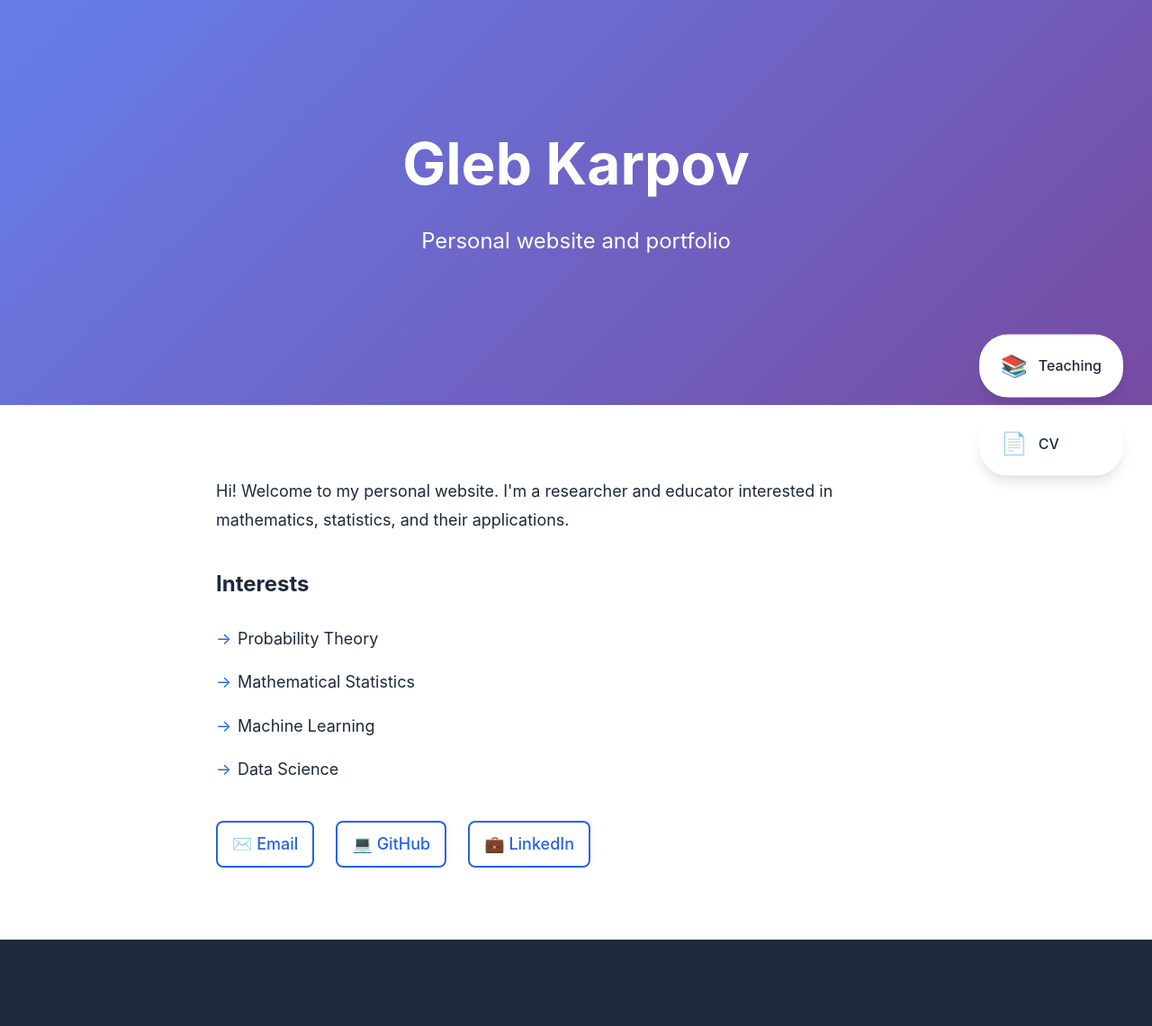
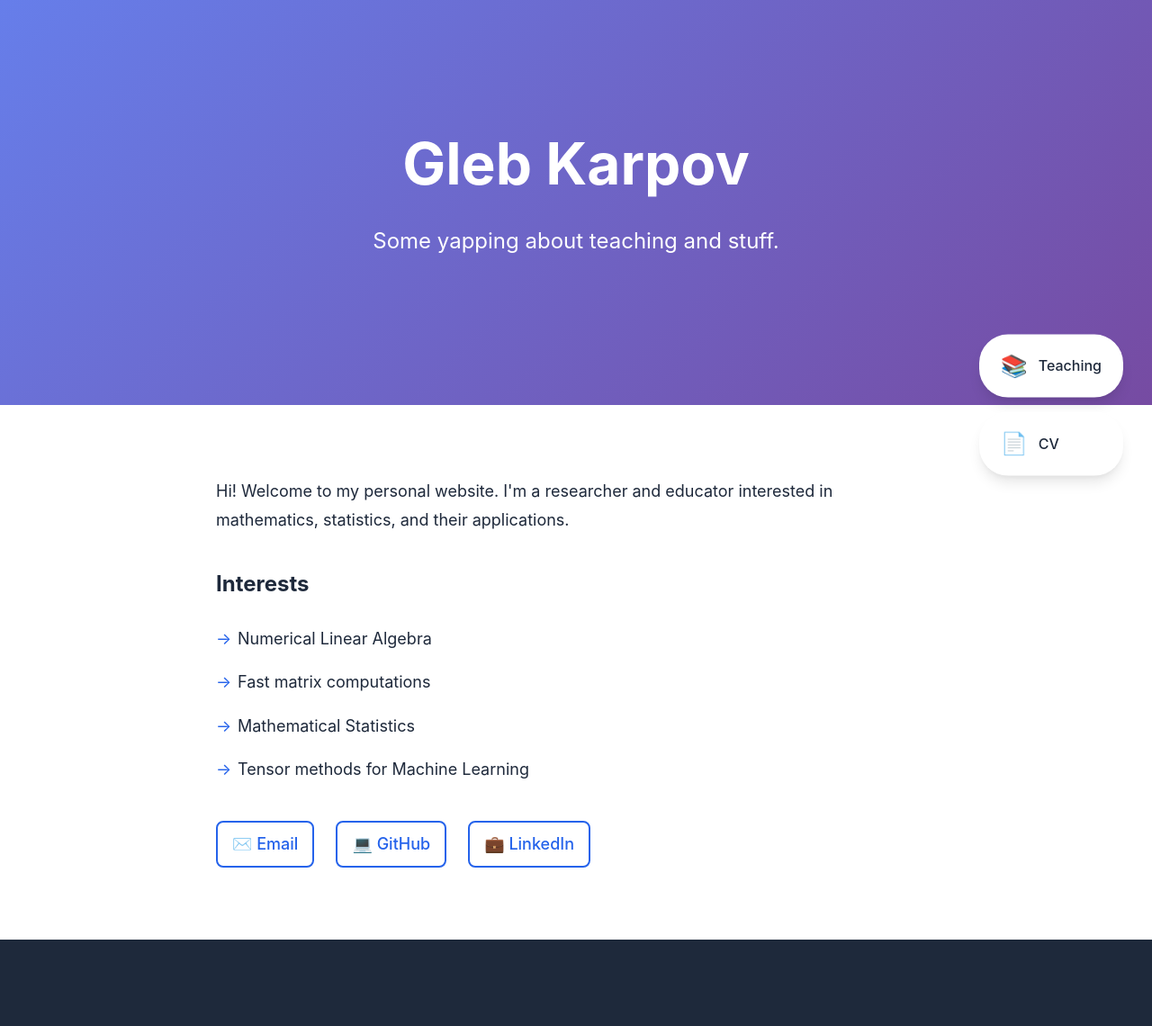
Before and after one commit to glkarpov/glkarpov.github.io, a Jekyll site: the page built from index.html, in a window 1280 px wide. Shown: the whole page at 90% size. Built offline with Jekyll 4.4.1, drawn with Linux system fonts in a browser that asks for light colours.

Commit message:
small fix

```diff
--- a/_config.yml
+++ b/_config.yml
@@ -1,24 +1,23 @@
-title: "Gleb Karpov"
-description: "Personal website and portfolio"
+# title: " "
+description: "Some yapping about teaching and stuff."
 baseurl: ""
 url: "https://glebkarpov.com"
 search_enabled: false
 
 # Personal Information
-email: "your.email@example.com"
+email: "gleborg.mipt@gmail.com"
 github: "https://github.com/glkarpov"
 linkedin: ""
-twitter: ""
 
 # About section
-about: "Hi! Welcome to my personal website. I'm a researcher and educator interested in mathematics, statistics, and their applications."
+# about: "Hi! Welcome to my personal website. I'm a researcher and educator interested in mathematics, statistics, and their applications."
 
 # Interests (for home page)
 interests:
-  - "Probability Theory"
+  - "Numerical Linear Algebra"
+  - "Fast matrix computations"
   - "Mathematical Statistics"
-  - "Machine Learning"
-  - "Data Science"
+  - "Tensor methods for Machine Learning"
 
 # CV file (optional)
 cv_file: "/documents/cv.pdf"
```
